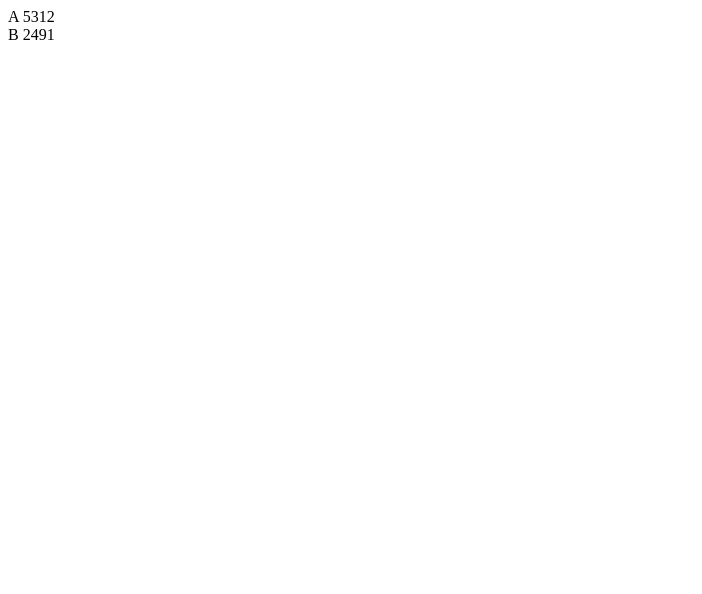
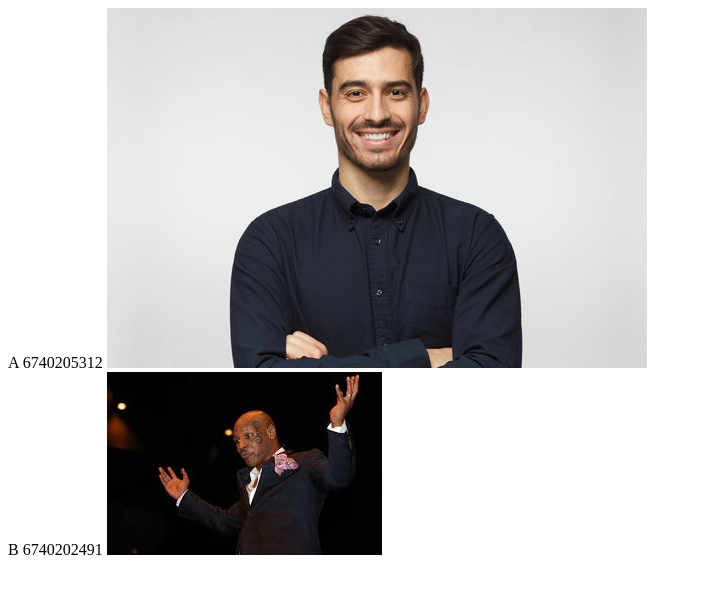
Before and after one commit to Nnanpol/cpe271-lab3.1A, a plain HTML site: page index.html in a window 1280 px wide. Shown: the whole page, without its empty margins (0-702 px from the left). Drawn offline with Linux system fonts and the light colour scheme.

Commit message:
add images

```diff
--- a/index.html
+++ b/index.html
@@ -1,2 +1,2 @@
-A 5312 <br>
-B 2491
+A 6740205312 <img src ="A.jpg"><br>
+B 6740202491 <img src ="B.jpg">
```
Also changed, not shown: A.jpg (added), B.jpg (added).
